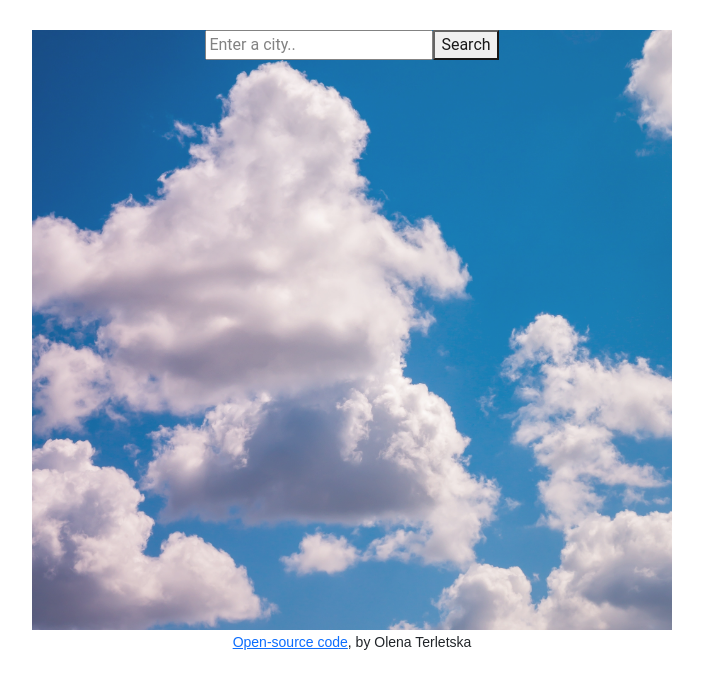
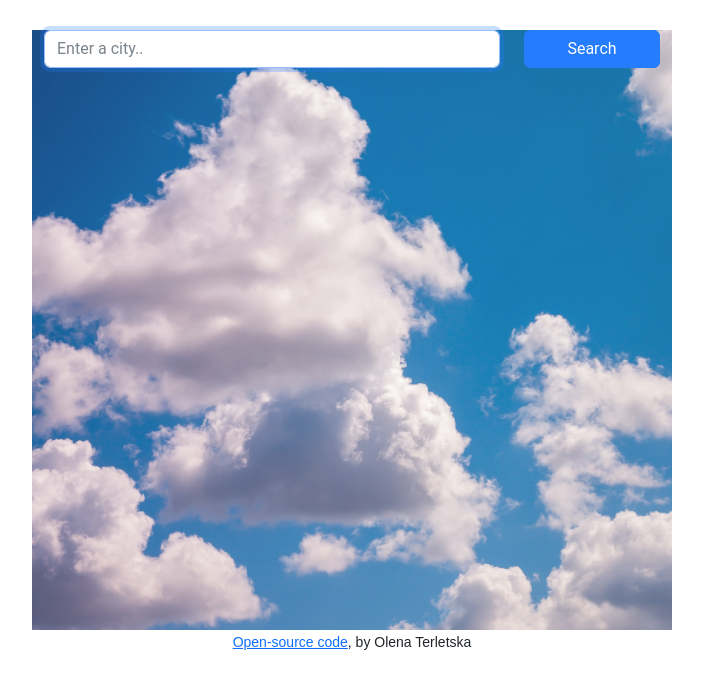
Before and after one commit to TerlUA/weather-react, a React (Create React App) app: page / in a window 1280 px wide. Shown: the top 688 px of the page, without its empty margins (288-991 px from the left). Built offline with nearby package versions, Linux system fonts and the light colour scheme.

Commit message:
Upgraded search engine

```diff
--- a/src/Weather.js
+++ b/src/Weather.js
@@ -32,8 +32,24 @@
 
   let form = (
     <form onSubmit={handleSubmit}>
-      <input type="search" placeholder="Enter a city.." onChange={updateCity} />
-      <button type="Submit">Search</button>
+      <div className="row">
+        <div className="col-9">
+          <input
+            type="search"
+            placeholder="Enter a city.."
+            className="form-control"
+            autoFocus="on"
+            onChange={updateCity}
+          />
+        </div>
+        <div className="col-3">
+          <input
+            type="submit"
+            value="Search"
+            className="btn btn-primary w-100"
+          />
+        </div>
+      </div>
     </form>
   );
 
@@ -41,7 +57,7 @@
     return (
       <div>
         {form}
-        <h1>{city}</h1>
+        <h1 className="text-capitalize">{city}</h1>
         <ul>
           <h2>
             <FormattedDate date={weather.date} />
```
